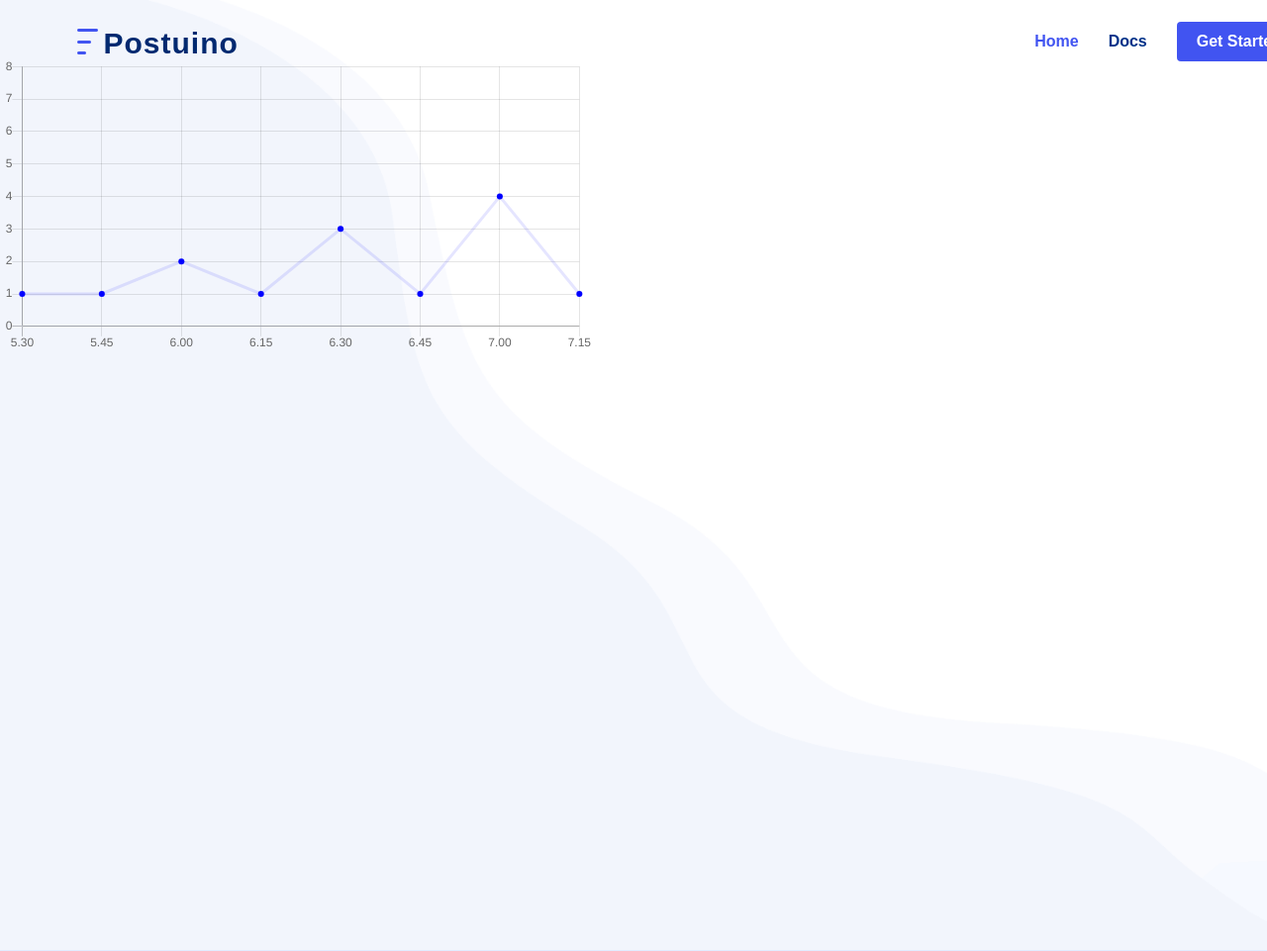
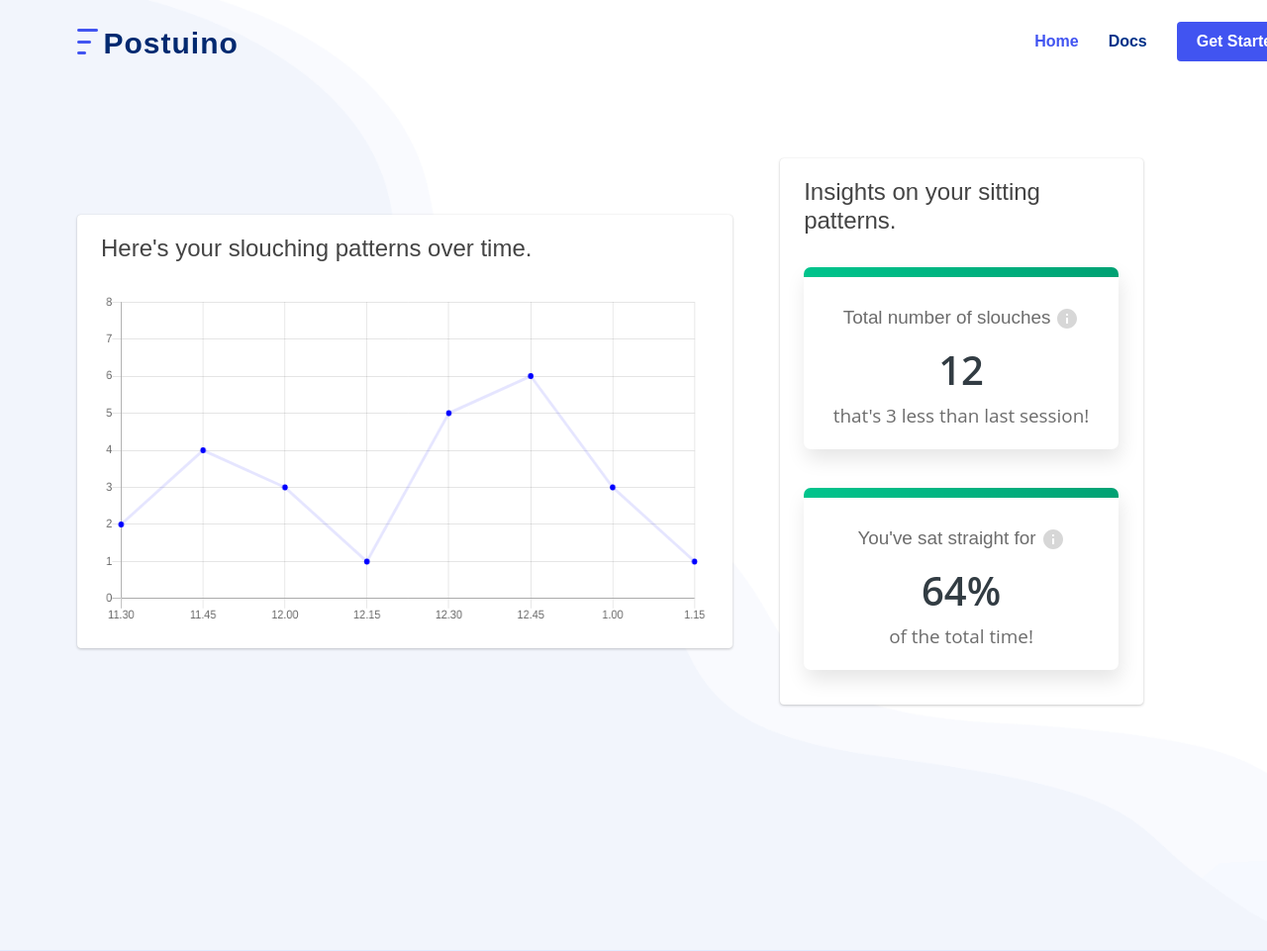
Before and after one commit to mohilkhare1708/postuino, a Django app: page /graph_/ in a window 1280 px wide. Shown: the top 961 px of the page at 99% size. Run offline with Django 3.2, Linux system fonts and the light colour scheme; some libraries are stand-ins or nearby versions.

Commit message:
graph ui

```diff
--- a/mainapp/templates/mainapp/graph2.html
+++ b/mainapp/templates/mainapp/graph2.html
@@ -2,44 +2,166 @@
 
 <!DOCTYPE html>
 <html lang="en">
-
   <head>
-    <meta charset="UTF-8">
-    <meta http-equiv="X-UA-Compatible" content="IE=edge">
-    <meta name="viewport" content="width=device-width, initial-scale=1.0">
+    <meta charset="UTF-8" />
+    <meta http-equiv="X-UA-Compatible" content="IE=edge" />
+    <meta name="viewport" content="width=device-width, initial-scale=1.0" />
     <title>Document</title>
   </head>
   <script src="https://cdnjs.cloudflare.com/ajax/libs/Chart.js/2.9.4/Chart.js"></script>
 
   <body>
-    <canvas id="myChart" style="width:100%;max-width:600px"></canvas>
+    <style>
+        .c-dashboardInfo {
+  margin-bottom: 15px;
+}
+.c-dashboardInfo .wrapp {
+  background: #ffffff;
+  box-shadow: 2px 10px 20px rgba(0, 0, 0, 0.1);
+  border-radius: 7px;
+  text-align: center;
+  position: relative;
+  overflow: hidden;
+  padding: 40px 25px 20px;
+  height: 100%;
+}
+.c-dashboardInfo__title,
+.c-dashboardInfo__subInfo {
+  color: #6c6c6c;
+  font-size: 1.18em;
+}
+.c-dashboardInfo span {
+  display: block;
+}
+.c-dashboardInfo__count {
+  font-weight: 600;
+  font-size: 2.5em;
+  line-height: 64px;
+  color: #323c43;
+}
+.c-dashboardInfo .wrapp:after {
+  display: block;
+  position: absolute;
+  top: 0;
+  left: 0;
+  width: 100%;
+  height: 10px;
+  content: "";
+}
+
+.c-dashboardInfo:nth-child(1) .wrapp:after {
+  background: linear-gradient(82.59deg, #00c48c 0%, #00a173 100%);
+}
+.c-dashboardInfo:nth-child(2) .wrapp:after {
+  background: linear-gradient(81.67deg, #0084f4 0%, #1a4da2 100%);
+}
+.c-dashboardInfo:nth-child(3) .wrapp:after {
+  background: linear-gradient(69.83deg, #0084f4 0%, #00c48c 100%);
+}
+.c-dashboardInfo:nth-child(4) .wrapp:after {
+  background: linear-gradient(81.67deg, #ff647c 0%, #1f5dc5 100%);
+}
+.c-dashboardInfo__title svg {
+  color: #d7d7d7;
+  margin-left: 5px;
+}
+.MuiSvgIcon-root-19 {
+  fill: currentColor;
+  width: 1em;
+  height: 1em;
+  display: inline-block;
+  font-size: 24px;
+  transition: fill 200ms cubic-bezier(0.4, 0, 0.2, 1) 0ms;
+  user-select: none;
+  flex-shrink: 0;
+}
+
+    </style>
+    <div class="content" style="margin-top: 100px">
+      <div
+        class="container-fluid container-xl d-flex align-items-center justify-content-between mt-4"
+      >
+        <div class="card" style="margin-right: 3em; margin-bottom: 2em">
+          <div class="card-body">
+            <div class="row">
+                <h4>Here's your slouching patterns over time.</h4>
+              </div>
+            <div class="row mt-4">
+              <canvas
+                id="myChart"
+                style="width: 800px;"
+              ></canvas>
+            </div>
+          </div>
+        </div>
+        <div class="card" style="margin-right: 3em; margin-bottom: 2em">
+            <div class="card-body">
+              <div class="row">
+                  <h4>Insights on your sitting patterns.</h4>
+                </div>
+              <div class="row mt-4">
+                <div class="c-dashboardInfo">
+                    <div class="wrapp">
+                      <h4 class="heading heading5 hind-font medium-font-weight c-dashboardInfo__title">Total number of slouches<svg
+                          class="MuiSvgIcon-root-19" focusable="false" viewBox="0 0 24 24" aria-hidden="true" role="presentation">
+                          <path fill="none" d="M0 0h24v24H0z"></path>
+                          <path
+                            d="M12 2C6.48 2 2 6.48 2 12s4.48 10 10 10 10-4.48 10-10S17.52 2 12 2zm1 15h-2v-6h2v6zm0-8h-2V7h2v2z">
+                          </path>
+                        </svg></h4><span class="hind-font caption-12 c-dashboardInfo__count">12</span>
+                        <span
+            class="hind-font caption-12 c-dashboardInfo__subInfo">that's 3 less than last session!</span>
+                    </div>
+                  </div>
+            </div>
+            <div class="row mt-4">
+                <div class="c-dashboardInfo">
+                    <div class="wrapp">
+                        <h4 class="heading heading5 hind-font medium-font-weight c-dashboardInfo__title">You've sat straight for<svg
+                            class="MuiSvgIcon-root-19" focusable="false" viewBox="0 0 24 24" aria-hidden="true" role="presentation">
+                            <path fill="none" d="M0 0h24v24H0z"></path>
+                            <path
+                              d="M12 2C6.48 2 2 6.48 2 12s4.48 10 10 10 10-4.48 10-10S17.52 2 12 2zm1 15h-2v-6h2v6zm0-8h-2V7h2v2z">
+                            </path>
+                          </svg></h4><span class="hind-font caption-12 c-dashboardInfo__count">64%</span><span
+                          class="hind-font caption-12 c-dashboardInfo__subInfo">of the total time!</span>
+                      </div>
+                    </div>
+                  </div>
+            </div>
+              </div>
+            </div>
+          </div>
+        <!-- <canvas id="myChart" style="width: 100%; max-width: 600px"></canvas> -->
+      </div>
+    </div>
     <script>
-
-        var xValues = ['5.30', '5.45', '6.00', '6.15', '6.30', '6.45', '7.00', '7.15'];
-        var yValues = [1, 1, 2, 1, 3, 1, 4, 1];
+      var xValues = ['11.30','11.45','12.00','12.15','12.30','12.45','1.00','1.15'];
+        var yValues = [2,4,3,1,5,6,3,1];
 
       new Chart("myChart", {
         type: "line",
         data: {
           labels: xValues,
-                datasets: [{
+          datasets: [
+            {
               fill: false,
               lineTension: 0,
               backgroundColor: "rgba(0,0,255,1.0)",
               borderColor: "rgba(0,0,255,0.1)",
-                    data: yValues
-                }]
+              data: yValues,
+            },
+          ],
         },
         options: {
           legend: { display: false },
           scales: {
             yAxes: [{ ticks: { min: 0, max: 8 } }],
-                }
-            }
+          },
+        },
       });
     </script>
   </body>
-
 </html>
 
 {% endblock content %}
```
Also changed, not shown: requirements.txt (added, +70 -0 lines). Lines whose indentation alone changed are shown as unchanged.
